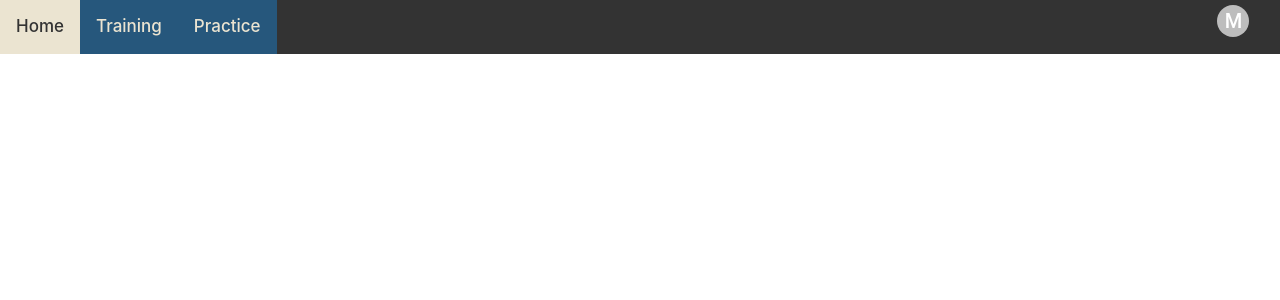
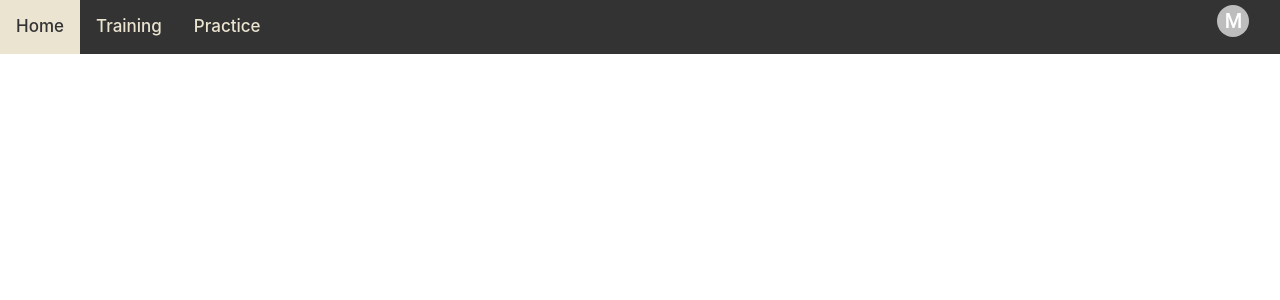
Before and after one commit to kolenguyen/DL, a React (Vite) app in the folder Frontend/: page /login in a window 1280 px wide. Shown: the top 300 px of the page. Built offline with nearby package versions, Linux system fonts and the light colour scheme.

Commit message:
fixed identation and active nav issues

```diff
--- a/Frontend/src/NavBar.jsx
+++ b/Frontend/src/NavBar.jsx
@@ -10,8 +10,8 @@ export default function NavBar() {
 
         <nav className='navigation'>
             <NavLink to="/" className={({isActive})=>isActive?" active":""}>Home</NavLink>
-            <NavLink to="/training" className={({isActive})=>"underline"+isActive?" active":""}>Training</NavLink>
-            <NavLink to="/practice" className={({isActive})=>"underline"+isActive?" active":""}>Practice</NavLink>
+            <NavLink to="/training" className={({isActive})=>isActive?" active":""}>Training</NavLink>
+            <NavLink to="/practice" className={({isActive})=>isActive?" active":""}>Practice</NavLink>
             <div className='right'>
                 <ProfileButton/></div>
 
--- a/Frontend/src/VideoComponent.jsx
+++ b/Frontend/src/VideoComponent.jsx
@@ -1,3 +1,4 @@
+//code generated by chatgpt 3.5
 import React, { useState, useRef } from 'react';
 
 const VideoComponent = ({ videoSourceURL }) => {
```
Also changed, not shown: Frontend/src/Training.jsx (+4 -4 lines).
